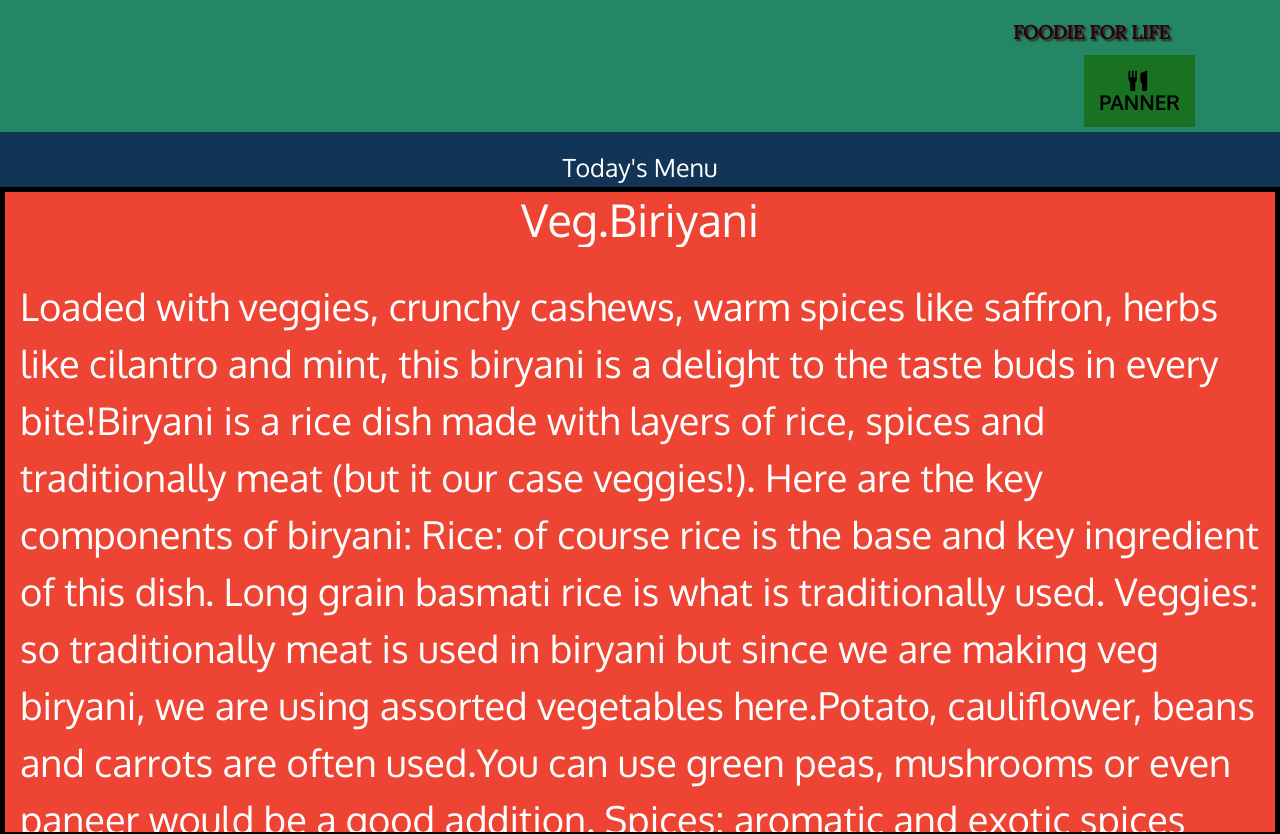
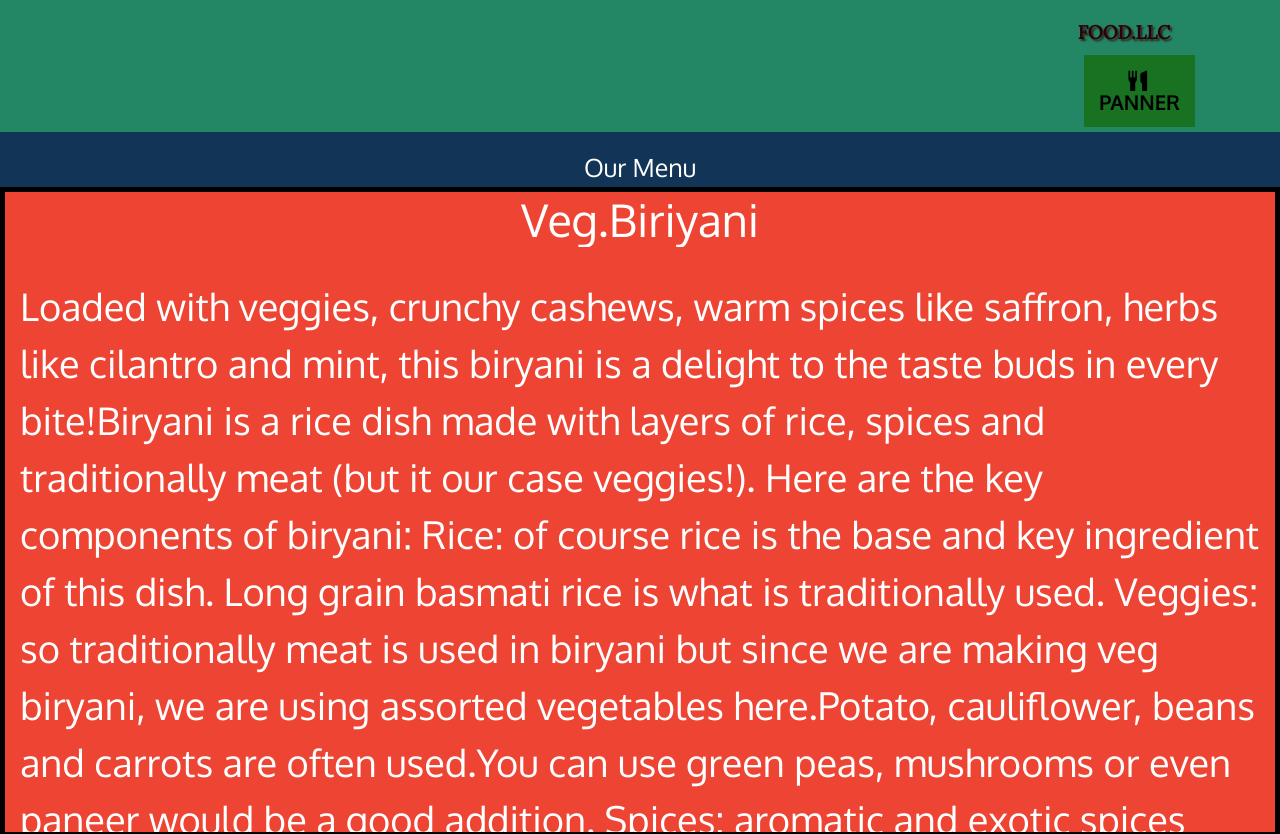
Before and after one commit to Visvas07/HTML-CSS-Javascript-for-Web-Developers, a plain HTML site: page module3_solution/index.html in a window 1280 px wide. Shown: the top 834 px of the page. Drawn offline with nearby package versions, Linux system fonts and the light colour scheme; files that its build step writes are made by us from their sources; a script that the page names is missing; files whose address does not match are found by name.

Commit message:
Add files via upload

```diff
--- a/module3_solution/index.html
+++ b/module3_solution/index.html
@@ -24,7 +24,7 @@
 			<div class="navbar-header">
 				<div class="navbar-brand">
 				<a href="#" class="">
-					<h1>Foodie for life</h1>
+					<h1>FOOD.LLC</h1>
 				</a>
 				</div>
 				<button type="button" class="navbar-toggle collapsed" data-toggle="collapse" data-target="#collapsable-nav" aria-expanded = "false">
@@ -61,7 +61,7 @@
 </header>
 <div id="main-content" class="container">
 	<h1 id="menu-categories" class="text-center">
-		Today's Menu
+		Our Menu
 	</h1>
 </div>
 <section id="p1">
```
